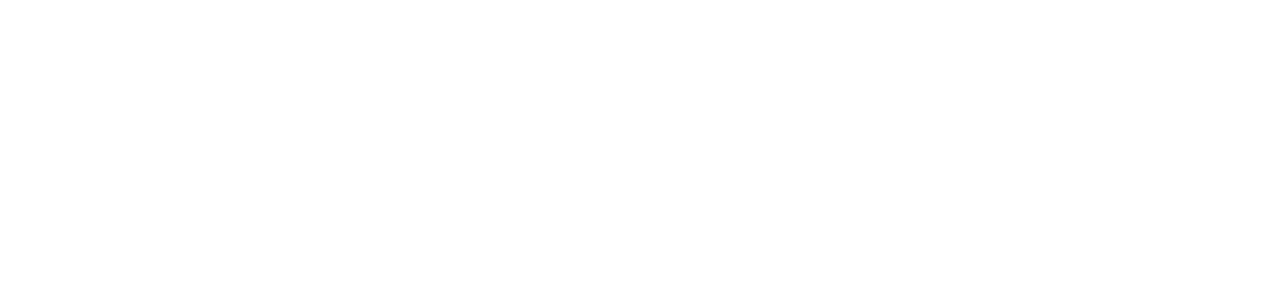
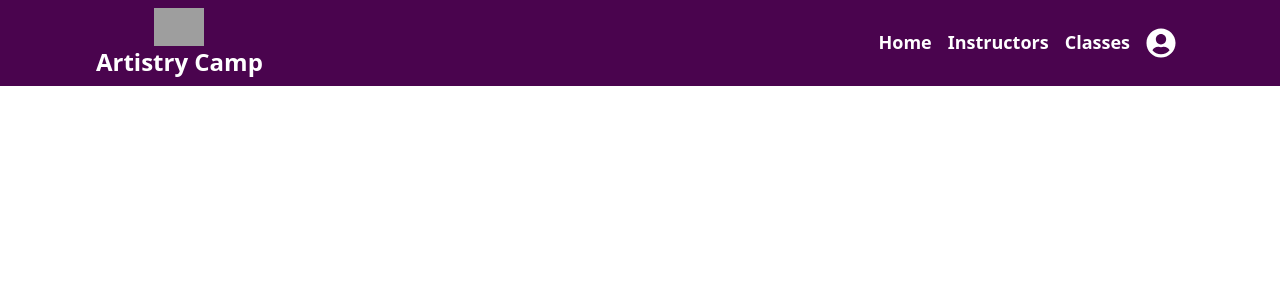
Before and after one commit to Annisha-Siddika/artistry-camp, a React (Vite) app: page / in a window 1280 px wide. Shown: the top 300 px of the page. Built offline with nearby package versions, Linux system fonts and the light colour scheme; no server answers; grey boxes are pictures that could not be loaded.

Commit message:
navbar added

```diff
--- a/package.json
+++ b/package.json
@@ -10,10 +10,12 @@
     "preview": "vite preview"
   },
   "dependencies": {
+    "firebase": "^9.22.1",
     "localforage": "^1.10.0",
     "match-sorter": "^6.3.1",
     "react": "^18.2.0",
     "react-dom": "^18.2.0",
+    "react-icons": "^4.9.0",
     "react-router-dom": "^6.12.0",
     "sort-by": "^1.2.0"
   },
--- /dev/null
+++ b/src/firebase/firebase.config.js
@@ -0,0 +1,19 @@
+// Import the functions you need from the SDKs you need
+import { initializeApp } from "firebase/app";
+// TODO: Add SDKs for Firebase products that you want to use
+// https://firebase.google.com/docs/web/setup#available-libraries
+
+// Your web app's Firebase configuration
+const firebaseConfig = {
+    apiKey: import.meta.env.VITE_APIKEY,
+    authDomain: import.meta.env.VITE_AUTHDOMAIN,
+    projectId: import.meta.env.VITE_PROJECTID,
+    storageBucket: import.meta.env.VITE_STORAGEBUCKET,
+    messagingSenderId: import.meta.env.VITE_MESSAGINGSENDERID,
+    appId: import.meta.env.VITE_APPID,
+};
+
+// Initialize Firebase
+ const app = initializeApp(firebaseConfig);
+
+ export default app
--- a/src/main.jsx
+++ b/src/main.jsx
@@ -6,6 +6,7 @@ import {
 } from "react-router-dom";
 import './index.css'
 import Main from './layout/Main';
+import AuthProvider from './providers/AuthProvider';
 
 const router = createBrowserRouter([
   {
@@ -16,6 +17,8 @@ const router = createBrowserRouter([
 
 ReactDOM.createRoot(document.getElementById('root')).render(
   <React.StrictMode>
+        <AuthProvider>
         <RouterProvider router={router} />
+        </AuthProvider>
   </React.StrictMode>,
 )
--- /dev/null
+++ b/src/providers/AuthProvider.jsx
@@ -0,0 +1,62 @@
+import { createContext, useEffect, useState } from 'react';
+import {createUserWithEmailAndPassword, getAuth, onAuthStateChanged, signInWithEmailAndPassword, signOut, updateProfile, GoogleAuthProvider, signInWithPopup} from 'firebase/auth';
+import app from '../firebase/firebase.config';
+
+
+export const AuthContext = createContext(null);
+
+const auth= getAuth(app);
+const AuthProvider = ({children}) => {
+    const [user, setUser] = useState(null);
+    const [loading, setLoading] = useState(true);
+    const googleProvider = new GoogleAuthProvider();
+    const createUser = (email, password) =>{
+        setLoading(true);
+        return createUserWithEmailAndPassword(auth, email, password)
+    }
+    const signIn = (email, password) =>{
+        setLoading(true);
+        return signInWithEmailAndPassword(auth, email, password);
+    }
+    const googleSignIn = () =>{
+        return signInWithPopup(auth, googleProvider);
+
+    }
+
+    const logOut = () =>{
+        setLoading(true);
+        return signOut(auth)
+    }
+    const updateUserProfile = (name, photo) => {
+        return updateProfile(auth.currentUser, {
+        displayName: name , photoURL: photo
+      })
+    }
+// observer user auth state
+    useEffect(()=>{
+        const unsubscribe = onAuthStateChanged(auth, currentUser =>{
+            setUser(currentUser);
+            setLoading(false)
+        });
+// stop observing while unmounting
+        return () =>{
+            return unsubscribe();
+        }
+    },[])
+    const authInfo = {
+        user,
+        loading,
+        createUser,
+        signIn,
+        googleSignIn,
+        updateUserProfile,
+        logOut
+    };
+    return (
+        <AuthContext.Provider value={authInfo}>
+            {children}
+        </AuthContext.Provider>
+    );
+};
+
+export default AuthProvider;
--- a/src/shared/Navbar/Navbar.jsx
+++ b/src/shared/Navbar/Navbar.jsx
@@ -1,9 +1,68 @@
+
+import { FaUserCircle } from 'react-icons/fa';
+import { Link } from 'react-router-dom';
+import Container from '../Container';
+import { useContext, useState } from 'react';
+import { AuthContext } from '../../providers/AuthProvider';
 
 const Navbar = () => {
+    const { user, logOut } = useContext(AuthContext);
+    const [isOpen, setIsOpen] = useState(false)
+    const userName = user?.displayName;
+    const userPic = user?.photoURL;
+    console.log(userName, userPic);
+    const handleLogOut = () => {
+        logOut()
+            .then(() => { })
+            .catch(error => { console.error(error) });
+    }
     return (
-        <div className='fixed w-full bg-white z-10 shadow-sm'>
+        <nav className="bg-fuchsia-950">
+            <Container>
+                <div className="flex items-center justify-between px-4 py-2">
+                    <Link to='/' className="text-white flex flex-col justify-center items-center">
+                        <img src="https://i.ibb.co/wdv12Hc/brush.png" alt='logo' width='50' height='50' />
+                        <h2 className="text-2xl font-bold hidden sm:block">Artistry Camp</h2>
+                    </Link>
+                    <div className="flex items-center">
+                        <ul className="space-x-4 text-white text-lg font-semibold flex">
+                            <li>
+                                <Link to="/" className="hover:text-fuchsia-300">Home</Link>
+                            </li>
+                            <li>
+                                <Link to="/instructors" className="hover:text-fuchsia-300">Instructors</Link>
+                            </li>
+                            <li>
+                                <Link to="/classes" className="hover:text-fuchsia-300">Classes</Link>
+                            </li>
+                            <div onClick={() => setIsOpen(!isOpen)}>
+                                <FaUserCircle className='text-3xl mr-2 text-white '></FaUserCircle>
+                                {isOpen && (
+                                    <div className='absolute rounded-xl shadow-md w-40 md:w-[20vw] bg-white overflow-hidden right-0 top-24 text-sm text-fuchsia-950 text-center'>
+                                        <div className='flex flex-col cursor-pointer'>
+                    {user ? (<>
 
-        </div>
+                        <Link className="py-1 px-2 rounded-lg bg-white text-fuchsia-950 font-bold mr-2" to='/dashboard'>Dashboard</Link>
+                <Link onClick={handleLogOut} className="py-1 px-2 rounded-lg bg-white text-fuchsia-950 font-bold mr-2" to='/logout'>Log Out</Link>
+
+                    </>) : (
+                <>
+                <Link to='/login'
+                className='px-4 py-3 hover:bg-neutral-100 transition font-semibold'>Login</Link>
+                <Link to='/signup'
+                 className='px-4 py-3 hover:bg-neutral-100 transition font-semibold'>Sign Up</Link>
+                  </>
+                )}
+                  </div>
+                  </div>
+                                )}
+                            </div>
+                        </ul>
+
+                    </div>
+                </div>
+            </Container>
+        </nav>
     );
 };
 
```
Also changed, not shown: 1 other file (tests, documents, lock files or other folders).
